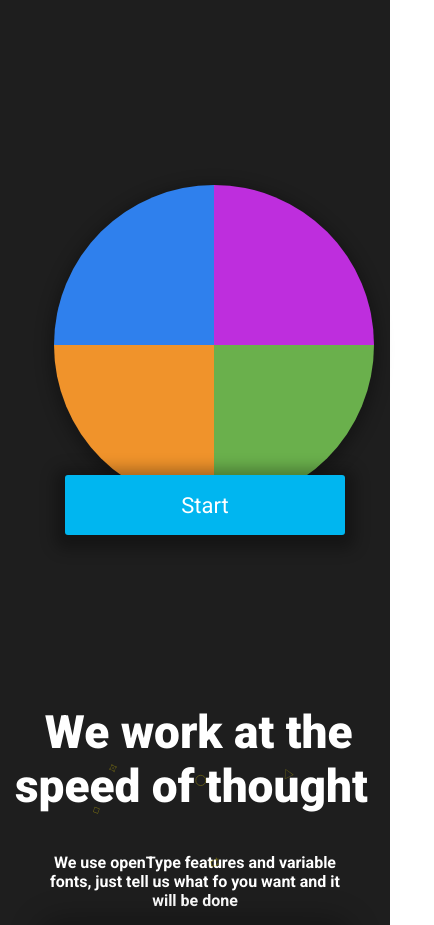
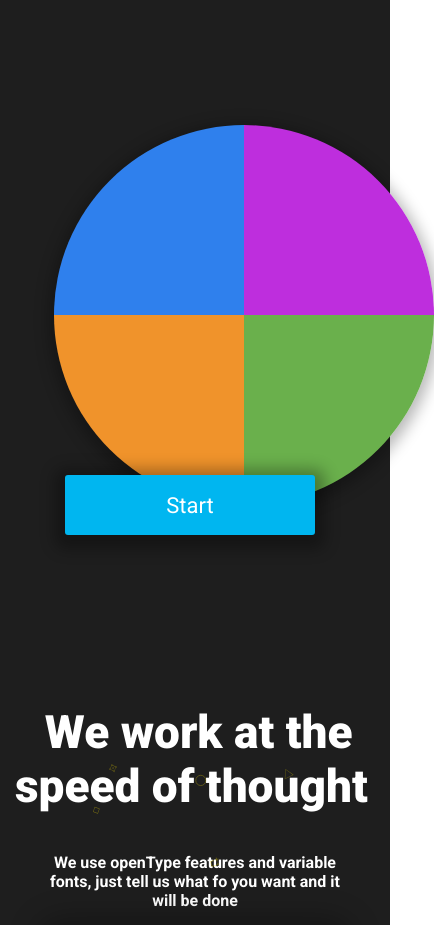
Before and after one commit to Andres-GP/Protompany, a website: page index.html in a window 390 px wide. Shown: the part 1980-2905 px from the top of the page, 434 px wide, since content can reach past the window. Drawn offline with nearby package versions, Linux system fonts and the light colour scheme; no server answers; grey boxes are pictures that could not be loaded.

Commit message:
bugs fixed}

```diff
--- a/styles.css
+++ b/styles.css
@@ -1311,7 +1311,7 @@
     margin-top: 600px;
       position: absolute;
       cursor: pointer;
-      width: 280px;
+      width: 250px;
       height: 60px;
       background: #00B6F0;
       color: #FFFFFF;
@@ -1390,25 +1390,18 @@
   margin-right: 70px;
 
 }
+}
 
-}
+
+
 
 
 
 @media (max-width: 500px) {
   /*Game Board*/
   .gameboard {
-    height: 90px;
-    border-radius: 50%;
-    overflow: hidden;
-
-    max-height: 320px;
-    max-width: 320px;
-    box-shadow: 0px 4px 15px 5px #00000049;
-
-    min-height: 320px;
-    min-width: 320px;
-    margin-left: 12%;
+    max-height: 310px;
+    max-width: 310px;
 }
    /*simon says button*/
   .btn-start-container{
@@ -1418,4 +1411,11 @@
 
   }
 
+
+  /*Testimonial Container*/
+.fourthPage__apiRequestContainer__testimonial{
+  width: 370px;
+  text-align: center;
+
 }
+}
```
